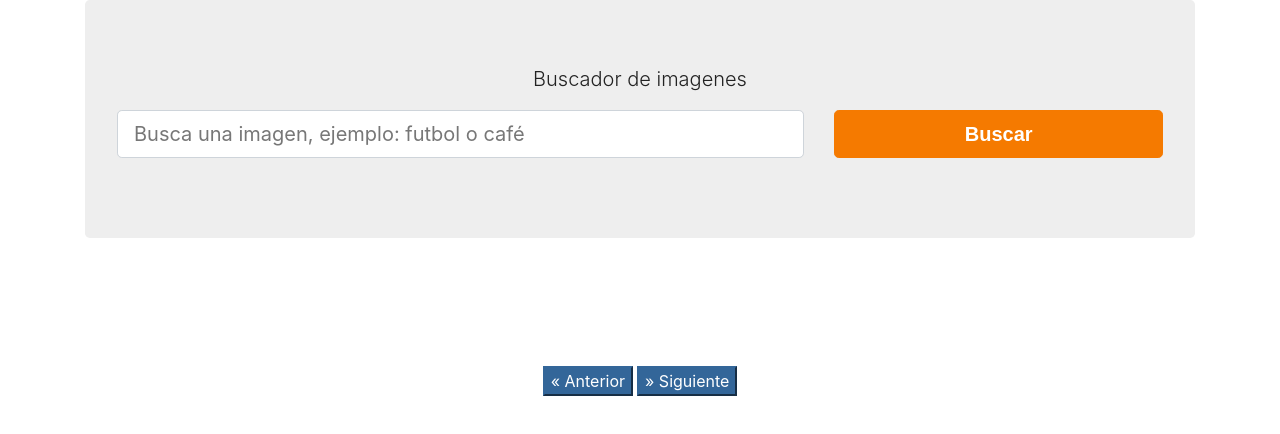
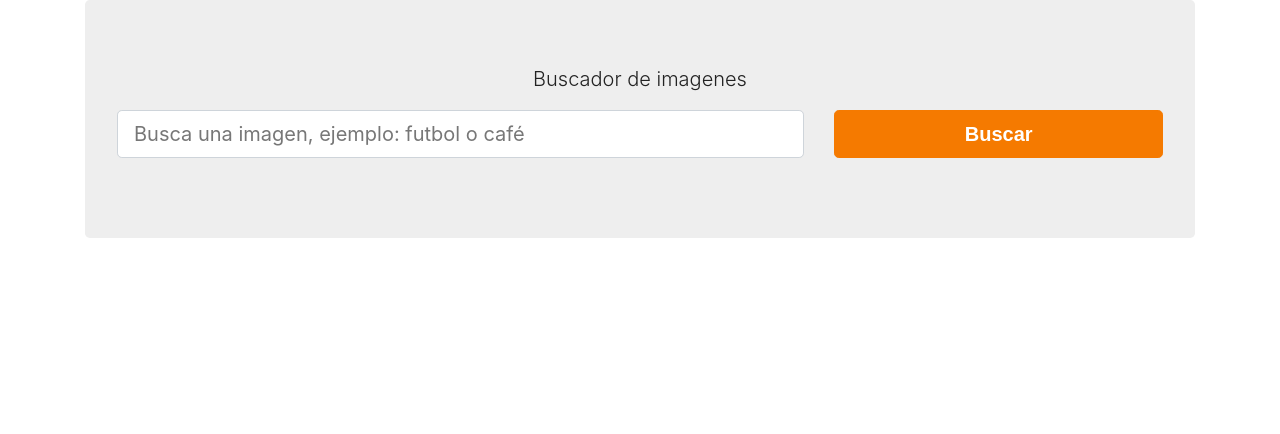
Before and after one commit to UrielQuiroz/Pixabay, a React (Create React App) app in the folder pixabay/: page / in a window 1280 px wide. Shown: the top 434 px of the page. Built offline with nearby package versions, Linux system fonts and the light colour scheme; a web font is replaced by a local one.

Commit message:
Terminando paginador

```diff
--- a/pixabay/src/App.js
+++ b/pixabay/src/App.js
@@ -9,7 +9,7 @@
 
   //Paginador
   const [ paginaActual, setPaginaActual ] = useState(1);
-  const [ totalPaginas, setTotalPaginas ] = useState(5);
+  const [ totalPaginas, setTotalPaginas ] = useState(1);
 
   useEffect(() => {
 
@@ -19,7 +19,7 @@
 
         const imagenesPorPagina = 30;
         const key = '22967234-ada95738245f23425f4cfe247';
-        const url = `https://pixabay.com/api/?key=${key}&q=${busqueda}&per_page=${imagenesPorPagina}`;
+        const url = `https://pixabay.com/api/?key=${key}&q=${busqueda}&per_page=${imagenesPorPagina}&page=${paginaActual}`;
 
         const rpta = await fetch(url);
         const result = await rpta.json();
@@ -29,11 +29,15 @@
         //Calcular el total de paginas
         const totalPaginasCalculadas = Math.ceil(result.totalHits / imagenesPorPagina);
         setTotalPaginas(totalPaginasCalculadas);
+
+        //Mover la pantalla hacia arriba
+        const jumbotron = document.querySelector('.jumbotron');
+        jumbotron.scrollIntoView({ behavior: 'smooth' })
     }
 
     consultarApi();
 
-  }, [busqueda])
+  }, [busqueda, paginaActual])
 
 
   //Definir la pagina anterior
@@ -64,19 +68,23 @@
           <ListadoImagenes
                   imagenes={imagenes} />
 
+          {(paginaActual === 1) ? null : (
                 <button
                 type='button'
                 className='bbtn btn-info mr-1'
                 onClick={paginaAnterior} >
                   &laquo; Anterior
                 </button>
+          )}
 
+          { (paginaActual === totalPaginas) ? null : (
                 <button
                 type='button'
                 className='bbtn btn-info'
                 onClick={paginaSiguiente} >
                   &raquo; Siguiente
                 </button>
+          )}
 
       </div>
 
```
Lines whose indentation alone changed are shown as unchanged.
